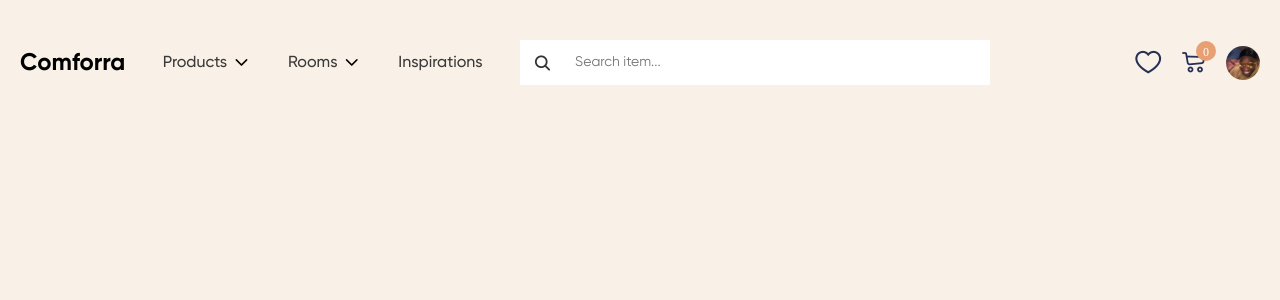
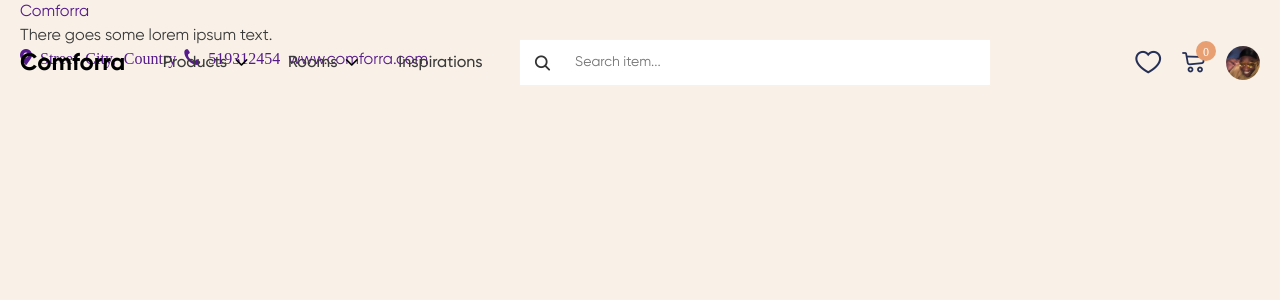
Before and after one commit to jugurj/comforra-furniture-shop, a Vue app: page / in a window 1280 px wide. Shown: the top 300 px of the page. Built offline with nearby package versions, Linux system fonts and the light colour scheme.

Commit message:
Implemented footer root, main and contact components with some basic HTML layouts.

```diff
--- a/src/App.vue
+++ b/src/App.vue
@@ -1,14 +1,17 @@
 <template>
   <TheHeader />
+  <TheFooter />
 </template>
 
 <script>
-import TheHeader from './components/TheHeader.vue'
+import TheHeader from "./components/TheHeader.vue";
+import TheFooter from "./components/TheFooter.vue";
 
 export default {
-  name: 'App',
+  name: "App",
   components: {
-    TheHeader
-  }
-}
+    TheHeader,
+    TheFooter,
+  },
+};
 </script>
--- /dev/null
+++ b/src/components/FooterContacts.vue
@@ -0,0 +1,21 @@
+<template>
+  <div class="contacts-footer">
+    <a href="" class="contacts-footer__item _icon-location">
+      Street City, Country
+    </a>
+    <a href="" class="contacts-footer__item _icon-phone">
+      519312454
+    </a>
+    <a href="" class="contacts-footer__item">
+      www.comforra.com
+    </a>
+  </div>
+</template>
+
+<script>
+export default {
+  name: "FooterContacts",
+};
+</script>
+
+<style></style>
--- /dev/null
+++ b/src/components/FooterMain.vue
@@ -0,0 +1,24 @@
+<template>
+  <div class="footer__main">
+    <a href="" class="footer__logo">Comforra</a>
+    <div class="footer__text">
+      There goes some lorem ipsum text.
+    </div>
+    <div class="footer__contact">
+      <FooterContacts />
+    </div>
+  </div>
+</template>
+
+<script>
+import FooterContacts from "@/components/FooterContacts.vue";
+
+export default {
+  name: "FooterMain",
+  components: {
+    FooterContacts,
+  },
+};
+</script>
+
+<style></style>
--- /dev/null
+++ b/src/components/TheFooter.vue
@@ -0,0 +1,22 @@
+<template>
+  <footer class="footer">
+    <div class="footer__container _container">
+      <div class="footer__body">
+        <FooterMain />
+      </div>
+    </div>
+  </footer>
+</template>
+
+<script>
+import FooterMain from "@/components/FooterMain.vue";
+
+export default {
+  name: "TheFooter",
+  components: {
+    FooterMain,
+  },
+};
+</script>
+
+<style></style>
```
